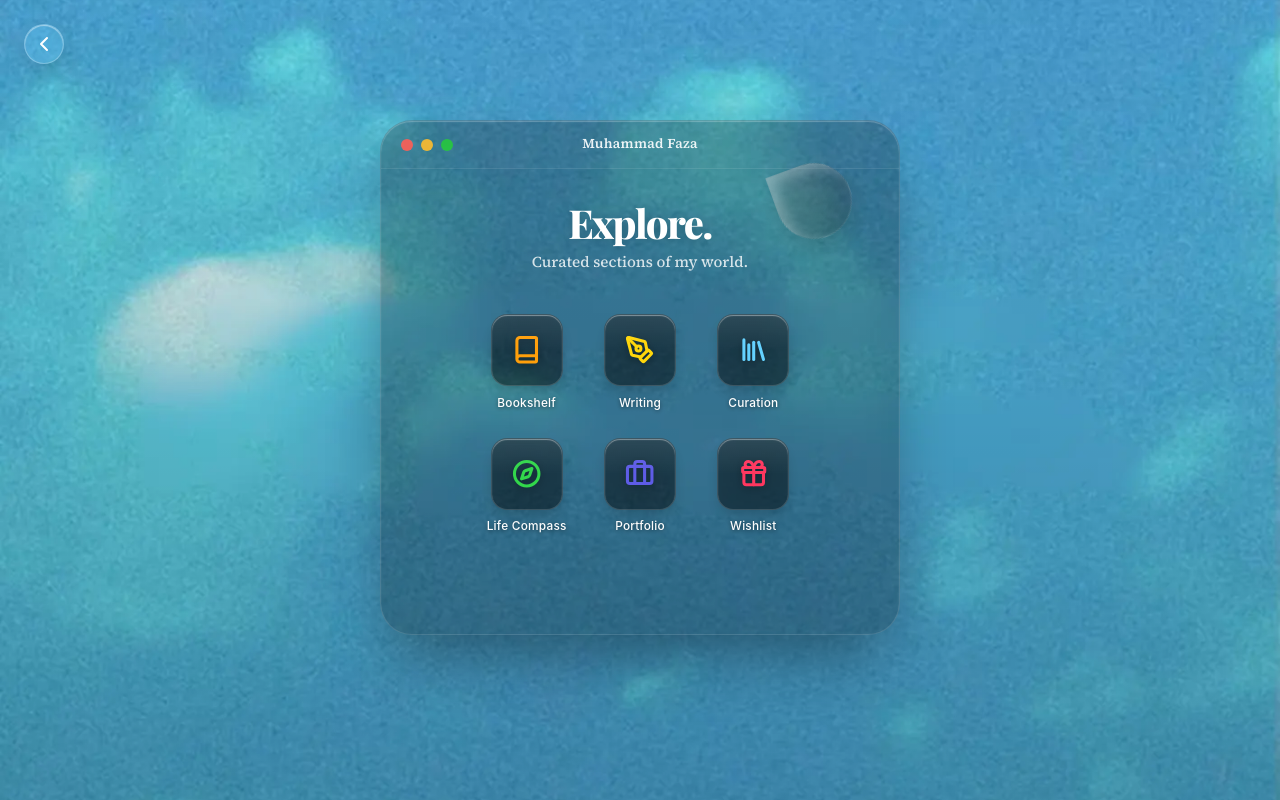
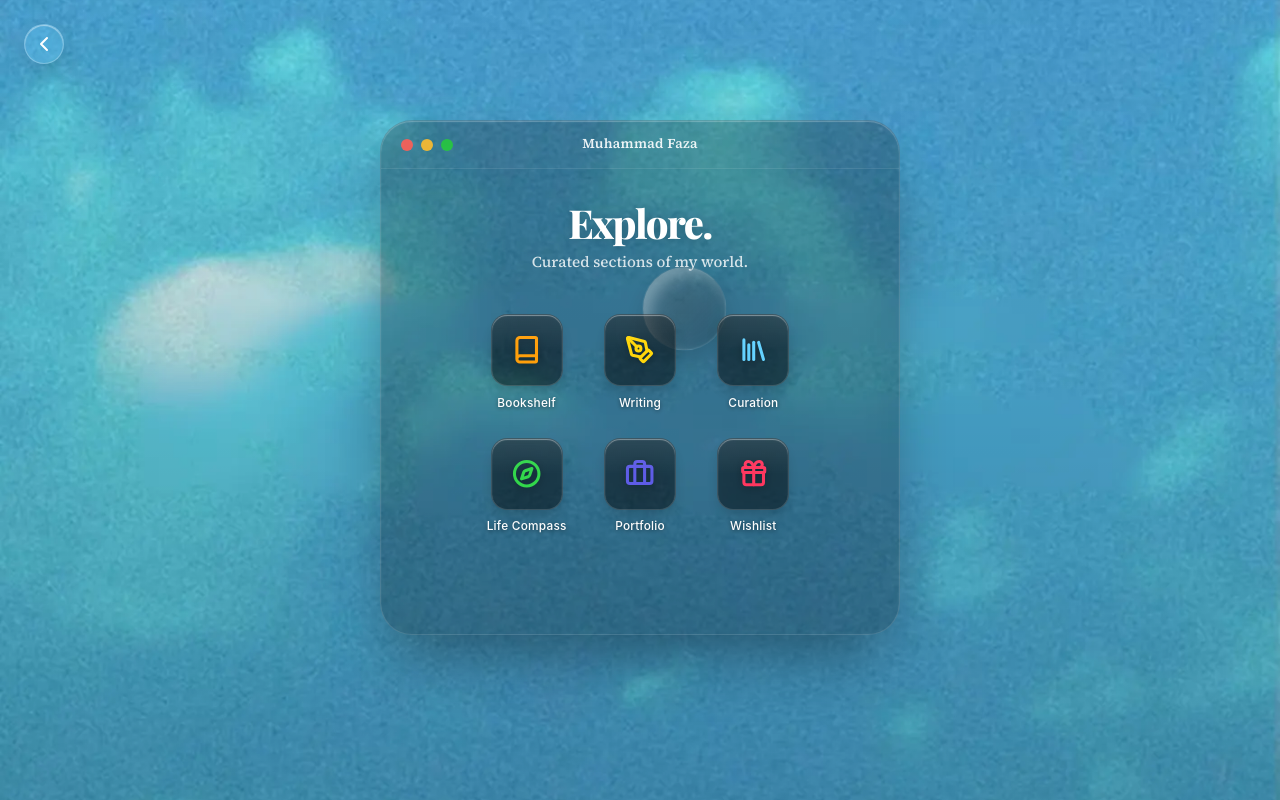
Before and after one commit to muhammadfaza16/muhammadfaza16.github.io, a Next.js app: page /starlight in a window 1280 px wide. Built offline with nearby package versions, Linux system fonts and the light colour scheme; no server answers; a web font is replaced by a local one.

Commit message:
style: refine Starlight ambient background orb into a sweeping spherical animation

```diff
--- a/src/app/starlight/page.tsx
+++ b/src/app/starlight/page.tsx
@@ -151,25 +151,25 @@ export default function StarlightPage() {
                 <div style={{ width: "52px" }} />
               </div>
 
-              {/* Small Ambient Glassy Teardrop */}
+              {/* Small Ambient Glassy Sphere */}
               <motion.div
                 animate={{
-                  y: [0, -20, 15, 0],
-                  x: [0, 15, -10, 0],
-                  rotate: [-45, -20, -70, -45],
+                  y: [0, 100, 200, 100, 0], // Move down and up across the window
+                  x: [0, -100, -200, -100, 0], // Move left and right across the window
+                  scale: [1, 1.1, 0.9, 1.05, 1], // Gentle pulsing
                 }}
                 transition={{
-                  duration: 16,
+                  duration: 24, // Slow, graceful movement
                   repeat: Infinity,
                   ease: "easeInOut",
                 }}
                 style={{
                   position: "absolute",
-                  top: "12%",
-                  right: "12%",
+                  top: "10%",
+                  right: "15%",
                   width: "76px",
                   height: "76px",
-                  borderRadius: "0 50% 50% 50%", /* Teardrop shape */
+                  borderRadius: "50%", /* Perfect sphere */
                   background: "linear-gradient(135deg, rgba(255,255,255,0.15) 0%, rgba(255,255,255,0) 100%)",
                   boxShadow: "inset 6px 6px 12px rgba(255,255,255,0.25), inset -8px -8px 16px rgba(0,0,0,0.05), 0 10px 20px rgba(0,0,0,0.15)",
                   backdropFilter: "blur(20px) saturate(140%)",
```
